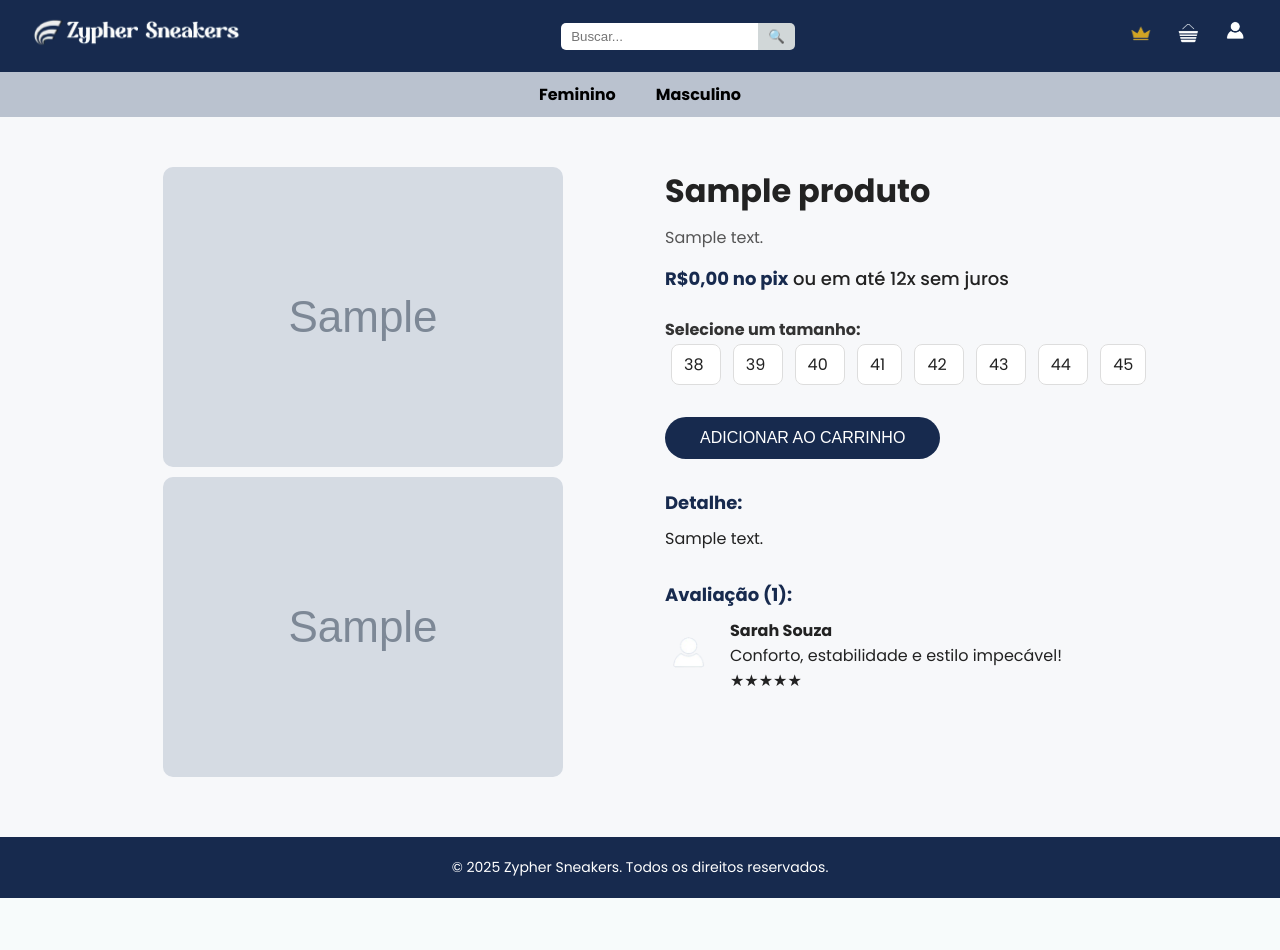
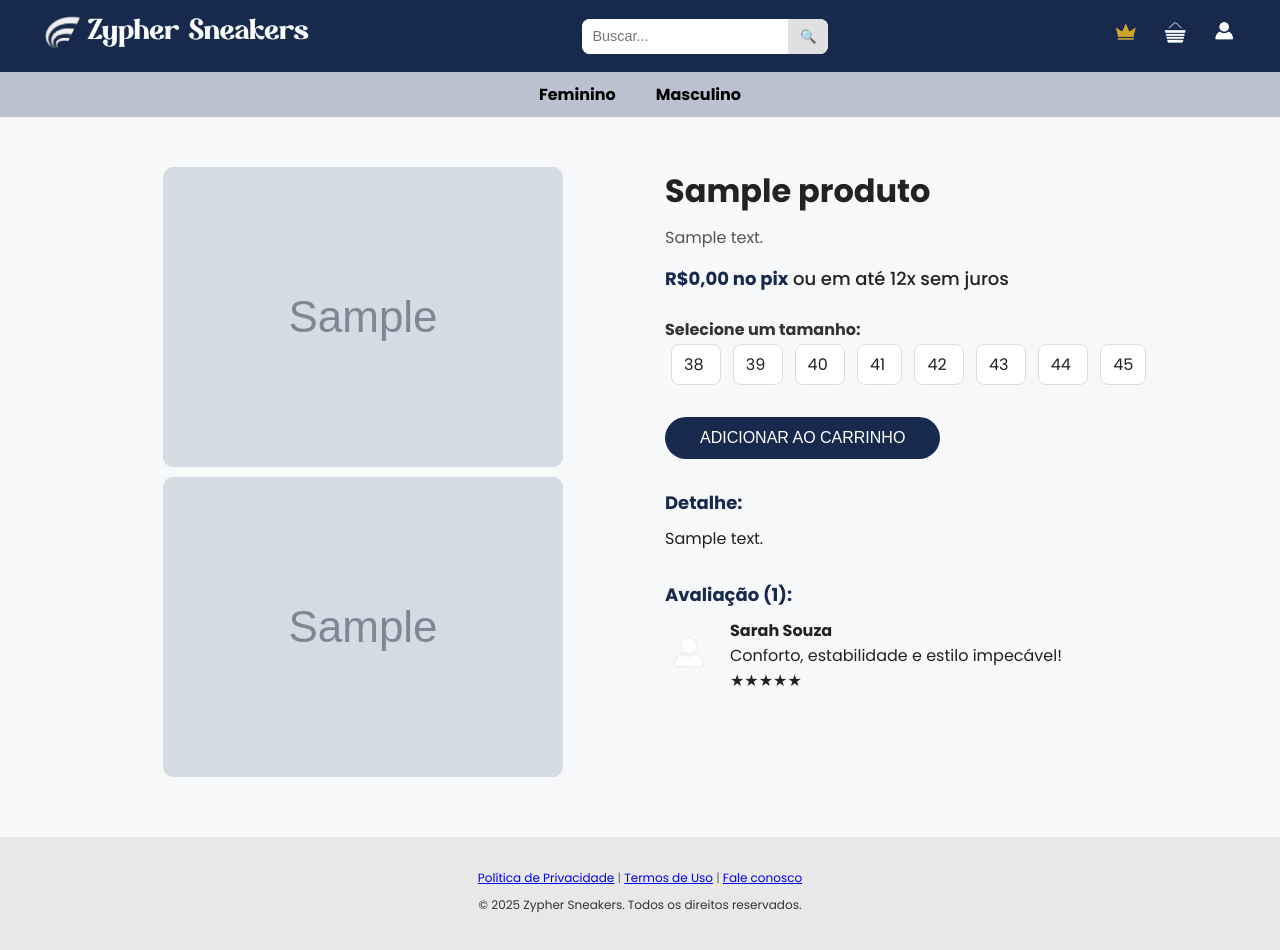
Before and after one commit to emanuelle-souza/ZYPHER, a PHP site: page /zypher/VIEWS/Produto.php?id=1 in a window 1280 px wide. Before the commit the page ends 898 px from the top, so only its background shows below. Run offline with PHP 8.4, Linux system fonts and the light colour scheme; the visitor is signed in with stand-in values (Sample User, id 1); tables that the repository leaves empty or names only in its code hold one stand-in row (values such as "Sample post"); grey boxes marked "Sample" are stand-in pictures.

Commit message:
Mudança
mudanças no rodapé

```diff
--- a/CSS/Produto.css
+++ b/CSS/Produto.css
@@ -15,74 +15,91 @@ body {
 }
 
 /* ---------- HEADER ---------- */
-header {
-  background: #172A4E;
-  color: #fff;
-}
-
+/* ====== TOPO ====== */
 .topo {
     display: flex;
     justify-content: space-between;
     align-items: center;
-  padding: 15px 30px;
+    padding: 10px 40px;
+    background-color: #172A4E;
 }
 
-.logo {
+.topo .logo img {
+    height: 45px;
+}
+
+/* ====== BUSCA ====== */
+.topo .busca {
     display: flex;
     align-items: center;
-  gap: 8px;
+    border-radius: 8px;
+    overflow: hidden; /* faz o botão e input se encaixarem */
+    height: 35px;
+    background-color: white;
 }
 
-.logo-img {
-  height: 35px;
-  width: auto;
-}
-
-.busca {
-  display: flex;
-  align-items: center;
-}
-
-.busca input {
-  padding: 6px 10px;
+.topo .busca input {
     border: none;
-  border-radius: 5px 0 0 5px;
+    padding: 0 10px;
+    flex: 1;
+    height: 100%;
+    font-size: 0.9rem;
     outline: none;
 }
 
-.busca button {
+.topo .busca button {
     border: none;
-  padding: 6px 10px;
-  background: #d1d7d8;
-  border-radius: 0 5px 5px 0;
+    background-color: #e0e0e0; /* cor do botão */
     cursor: pointer;
+    width: 40px;
+    height: 100%;
+    display: flex;
+    align-items: center;
+    justify-content: center;
+    transition: background-color 0.3s;
 }
 
+.topo .busca button:hover {
+    background-color: #d0d0d0;
+}
+
+.topo .busca button img {
+    width: 16px; /* tamanho da lupa */
+    height: 16px;
+}
+
+
 .icones img {
-  width: 28px;
+    width: 30px;
+    height: 30px;
     margin-left: 15px;
     cursor: pointer;
+    transition: transform 0.3s;
 }
 
-/* ---------- MENU ---------- */
-nav {
+.icones img:hover {
+    transform: scale(1.1);
+}
+
+/* ====== MENU ====== */
+.menu {
     display: flex;
     justify-content: center;
     background: #BAC2CF;
     padding: 10px 0;
 }
 
-nav a {
+.menu a {
     margin: 0 20px;
     text-decoration: none;
     color: #000000;
     font-weight: bold;
-  transition: color 0.3s;
 }
 
-nav a:hover {
+.menu a:hover {
     color: #8a90cc;
 }
+
 
 /* ---------- CONTEÚDO DO PRODUTO ---------- */
 .produto-container {
@@ -221,15 +238,20 @@ nav a:hover {
   border-radius: 50%;
 }
 
-/* ---------- FOOTER ---------- */
+/* Footer */
 footer {
-  background-color: #172A4E;
-  color: white;
-  text-align: center;
-  padding: 20px;
-  font-size: 14px;
-  margin-top: 40px;
+    background-color: #e8e8e8 !important;
+    padding: 30px 40px !important;
+    text-align: center !important;
+    color: #666 !important;
+    font-size: 12px !important;
+    line-height: 1.8 !important;
 }
+footer p {
+    margin: 5px 0 !important;
+    color: #333 !important;
+}
+
 
 /* ---------- RESPONSIVIDADE ---------- */
 @media (max-width: 768px) {
--- a/VIEWS/HomeCliente.php
+++ b/VIEWS/HomeCliente.php
@@ -81,9 +81,9 @@ $produtos = ProdutoController::listarProdutos();
 
 
  <footer>
-    <a href="#">Política de Privacidade</a> |
+    <a href="/zypher/VIEWS/Politicas.php">Política de Privacidade</a> |
     <a href="#">Termos de Uso</a> |
-    <a href="#">Contato</a>
+    <a href="/zypher/VIEWS/FaleConosco.php">Fale conosco</a>
     <p>&copy; 2025 Zypher Sneakers. Todos os direitos reservados.</p>
 </footer>
 
--- a/VIEWS/Produto.php
+++ b/VIEWS/Produto.php
@@ -61,27 +61,34 @@ $id_produto = intval($produto['id'] ?? $id);
     </style>
 </head>
 <body>
+  <!-- Cabeçalho / Menu -->
     <header>
         <div class="topo">
             <div class="logo">
-            <a href="/zypher/views/HomeCliente.php">
+                <a href="/zypher/VIEWS/HomeCliente.php">
                     <img src="/zypher/MIDIA/LogoDeitado.png" alt="Zypher Sneakers" class="logo-img">
                 </a>
             </div>
-
             <div class="busca">
                 <input type="text" placeholder="Buscar...">
                 <button>🔍</button>
             </div>
-
             <div class="icones">
                 <a href="/zypher/views/SejaMembro.php"><img src="/zypher/MIDIA/coroa.png" alt="coroa"></a>
-            <a href="/zypher/views/CarrinhoCliente.php"><img src="/zypher/MIDIA/carrinho.png" alt="carrinho"></a>
-            <a href="/zypher/views/PerfilUsuario.php"><img src="/zypher/MIDIA/perfil.png" alt="perfil"></a>
+                <a href="/zypher/views/Carrinho.php"><img src="/zypher/MIDIA/carrinho.png" alt="carrinho"></a>
+                <?php if (isset($_SESSION['usuario_id'])): ?>
+                    <a href="/zypher/views/PerfilUsuario.php" title="Meu Perfil">
+                        <img src="/zypher/MIDIA/perfil.png" alt="perfil">
+                    </a>
+                <?php else: ?>
+                    <a href="/zypher/views/login.php" title="Entrar">
+                        <img src="/zypher/MIDIA/perfil.png" alt="Entrar">
+                    </a>
+                <?php endif; ?>
             </div>
         </div>
 
-    <nav>
+        <nav class="menu">
             <a href="#">Feminino</a>
             <a href="#">Masculino</a>
         </nav>
@@ -147,11 +154,13 @@ $id_produto = intval($produto['id'] ?? $id);
 </main>
 
 <footer>
-    <p>© 2025 Zypher Sneakers. Todos os direitos reservados.</p>
+    <a href="/zypher/VIEWS/Politicas.php">Política de Privacidade</a> |
+    <a href="#">Termos de Uso</a> |
+    <a href="/zypher/VIEWS/FaleConosco.php">Fale conosco</a>
+    <p>&copy; 2025 Zypher Sneakers. Todos os direitos reservados.</p>
 </footer>
 
-<!-- Script principal do produto
-<script src="/zypher/VIEWS/Produto.js"></script> -->
+
 
 <script>
   const sizeButtons = document.querySelectorAll('.size-btn');
```
Also changed, not shown: CSS/Politica.css (added, +129 -0 lines), CSS/PoliticaCliente.css (deleted, +0 -144 lines), VIEWS/Carrinho.php (+6 -10 lines), VIEWS/FaleConosco.php (+6 -4 lines), VIEWS/Politicas.php (renamed from VIEWS/PoliticaCliente.php, +26 -15 lines), VIEWS/Produto.js (deleted, +0 -84 lines). Lines whose indentation alone changed are shown as unchanged.
